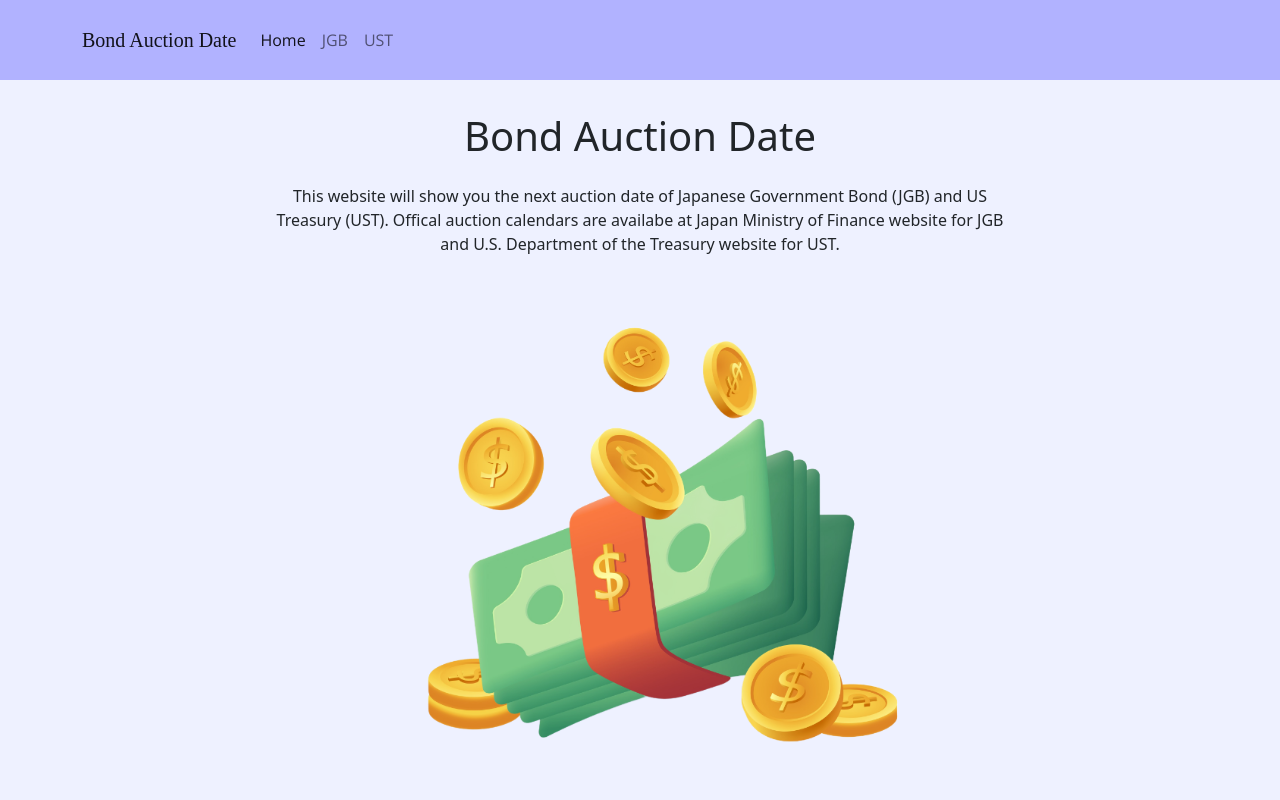
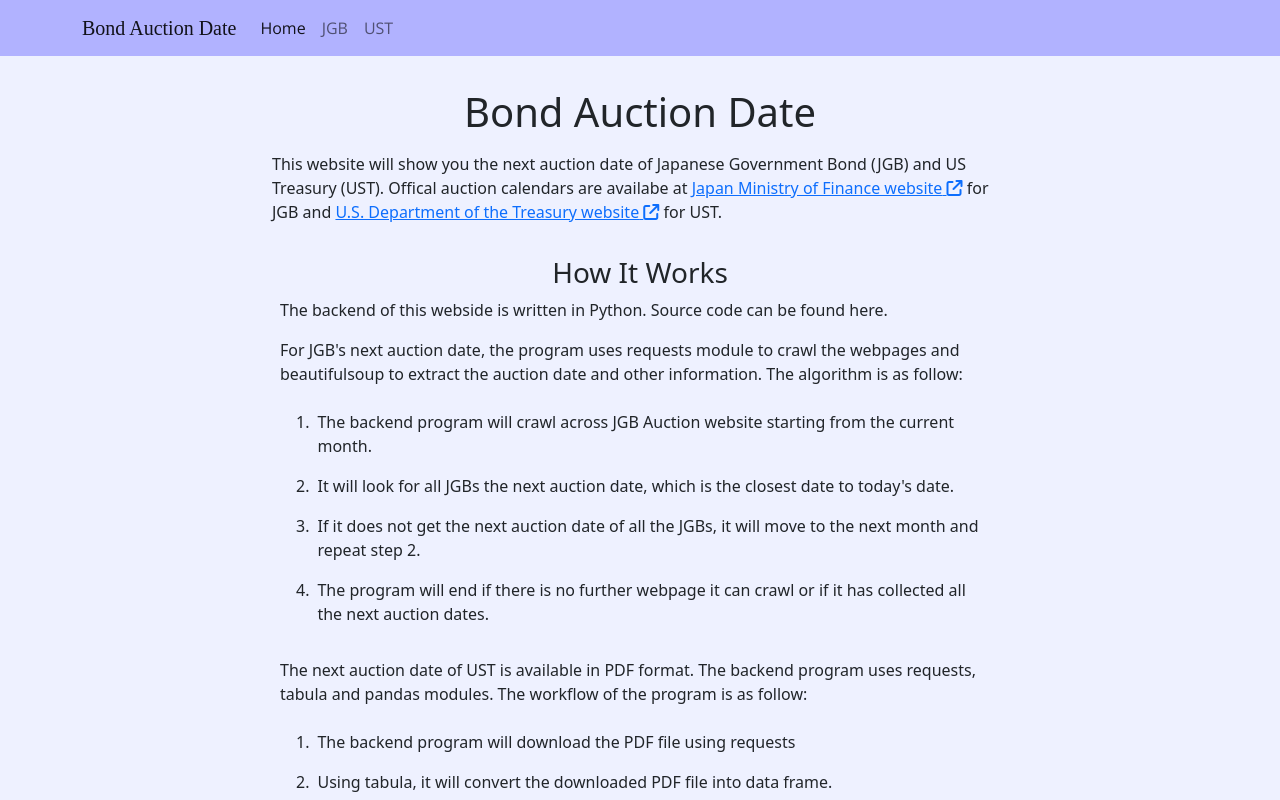
Before and after one commit to rob-by-w/Bond-Auction-Date-App, a React (Create React App) app: page / in a window 1280 px wide. Shown: the top 800 px of the page. Built offline with nearby package versions, Linux system fonts and the light colour scheme; a web font is replaced by a local one.

Commit message:
Added backend explanation in Home.jsx

```diff
--- a/public/index.html
+++ b/public/index.html
@@ -31,6 +31,11 @@
 			rel="stylesheet"
 		/>
 
+		<script
+			src="https://kit.fontawesome.com/192fb2486f.js"
+			crossorigin="anonymous"
+		></script>
+
 		<title>React App</title>
 	</head>
 	<body>
--- a/src/App.css
+++ b/src/App.css
@@ -9,13 +9,18 @@ body {
 	height: 100%;
 }
 
+ol {
+	margin-left: 0;
+	padding-left: 3em;
+}
+
 .bg-header {
 	background-color: #b1b2ff;
 }
 
 .bg-main {
 	background-color: #eef1ff;
-	min-height: 80%;
+	/* min-height: 80%; */
 }
 
 .bg-ternary {
@@ -27,7 +32,7 @@ body {
 }
 
 .navbar {
-	min-height: 10%;
+	/* min-height: 10%; */
 }
 
 .navbar-brand {
@@ -52,5 +57,5 @@ body {
 
 .footer {
 	background-color: #aac4ff;
-	min-height: 10%;
+	/* min-height: 10%; */
 }
--- a/src/components/Home.jsx
+++ b/src/components/Home.jsx
@@ -3,18 +3,111 @@ import React from "react";
 function Home() {
 	return (
 		<div className="bg-main">
-			<div className="container py-3 text-center">
-				<div className="row justify-content-center mt-3">
-					<h1 className="col-8">Bond Auction Date</h1>
-				</div>
-				<div className="row justify-content-center mt-3">
+			<div className="container py-3">
+				<div className="row justify-content-center text-start mt-3">
 					<div className="col-8">
-						<p>
+						<h1 className="text-center">Bond Auction Date</h1>
+						<p className="mt-3">
 							This website will show you the next auction date of Japanese
 							Government Bond (JGB) and US Treasury (UST). Offical auction
-							calendars are availabe at Japan Ministry of Finance website for
-							JGB and U.S. Department of the Treasury website for UST.
+							calendars are availabe at{" "}
+							<a
+								target="_blank"
+								href="https://www.mof.go.jp/english/policy/jgbs/auction/calendar/index.htm"
+							>
+								{" "}
+								Japan Ministry of Finance website{" "}
+								<i
+									className="fa-solid fa-arrow-up-right-from-square"
+									target="_blank"
+								></i>
+							</a>{" "}
+							for JGB and{" "}
+							<a
+								target="_blank"
+								href="https://home.treasury.gov/system/files/221/Tentative-Auction-Schedule.pdf"
+							>
+								U.S. Department of the Treasury website{" "}
+								<i
+									className="fa-solid fa-arrow-up-right-from-square"
+									target="_blank"
+								></i>
+							</a>{" "}
+							for UST.
 						</p>
+					</div>
+					<div className="row justify-content-center text-start mt-3">
+						<div className="col-8">
+							<h3 className="text-center">How It Works</h3>
+							<p>
+								The backend of this webside is written in Python. Source code
+								can be found here.
+							</p>
+							<p>
+								For JGB's next auction date, the program uses requests module to
+								crawl the webpages and beautifulsoup to extract the auction date
+								and other information. The algorithm is as follow:
+							</p>
+							<ol className="list-group list-group-numbered list-group-flush bg-transparent">
+								<li className="list-group-item d-flex bg-transparent border-0">
+									<span className="ms-2 me-auto">
+										The backend program will crawl across JGB Auction website
+										starting from the current month.
+									</span>
+								</li>
+								<li className="list-group-item d-flex bg-transparent border-0">
+									<span className="ms-2 me-auto">
+										It will look for all JGBs the next auction date, which is
+										the closest date to today's date.
+									</span>
+								</li>
+								<li className="list-group-item d-flex bg-transparent border-0">
+									<span className="ms-2 me-auto">
+										If it does not get the next auction date of all the JGBs, it
+										will move to the next month and repeat step 2.
+									</span>
+								</li>
+								<li className="list-group-item d-flex bg-transparent border-0">
+									<span className="ms-2 me-auto">
+										The program will end if there is no further webpage it can
+										crawl or if it has collected all the next auction dates.
+									</span>
+								</li>
+							</ol>
+							<br></br>
+							<p>
+								The next auction date of UST is available in PDF format. The
+								backend program uses requests, tabula and pandas modules. The
+								workflow of the program is as follow:
+							</p>
+							<ol className="list-group list-group-numbered list-group-flush bg-transparent">
+								<li className="list-group-item d-flex bg-transparent border-0">
+									<span className="ms-2 me-auto">
+										The backend program will download the PDF file using
+										requests
+									</span>
+								</li>
+								<li className="list-group-item d-flex bg-transparent border-0">
+									<span className="ms-2 me-auto">
+										Using tabula, it will convert the downloaded PDF file into
+										data frame.
+									</span>
+								</li>
+								<li className="list-group-item d-flex bg-transparent border-0">
+									<span className="ms-2 me-auto">
+										Then, it will merge the converted data frame of each page
+										into a single data frame.
+									</span>
+								</li>
+								<li className="list-group-item d-flex bg-transparent border-0 align-items-start">
+									<span className="ms-2 me-auto">
+										It will then remove bonds that have auction date before
+										today's date and find the next auction date for each
+										maturity by sorting the rest of the data.
+									</span>
+								</li>
+							</ol>
+						</div>
 					</div>
 				</div>
 				<div className="row">
--- a/src/components/Navbar.jsx
+++ b/src/components/Navbar.jsx
@@ -15,7 +15,7 @@ function Navbar() {
 					Bond Auction Date
 				</a>
 				<button
-					class="navbar-toggler"
+					className="navbar-toggler"
 					type="button"
 					data-bs-toggle="collapse"
 					data-bs-target="#navbarSupportedContent"
@@ -23,10 +23,10 @@ function Navbar() {
 					aria-expanded="false"
 					aria-label="Toggle navigation"
 				>
-					<span class="navbar-toggler-icon"></span>
+					<span className="navbar-toggler-icon"></span>
 				</button>
 
-				<div class="collapse navbar-collapse" id="navbarSupportedContent">
+				<div className="collapse navbar-collapse" id="navbarSupportedContent">
 					<ul className="navbar-nav me-auto mb-2 mb-lg-0">
 						<li className="nav-item">
 							<a
```
